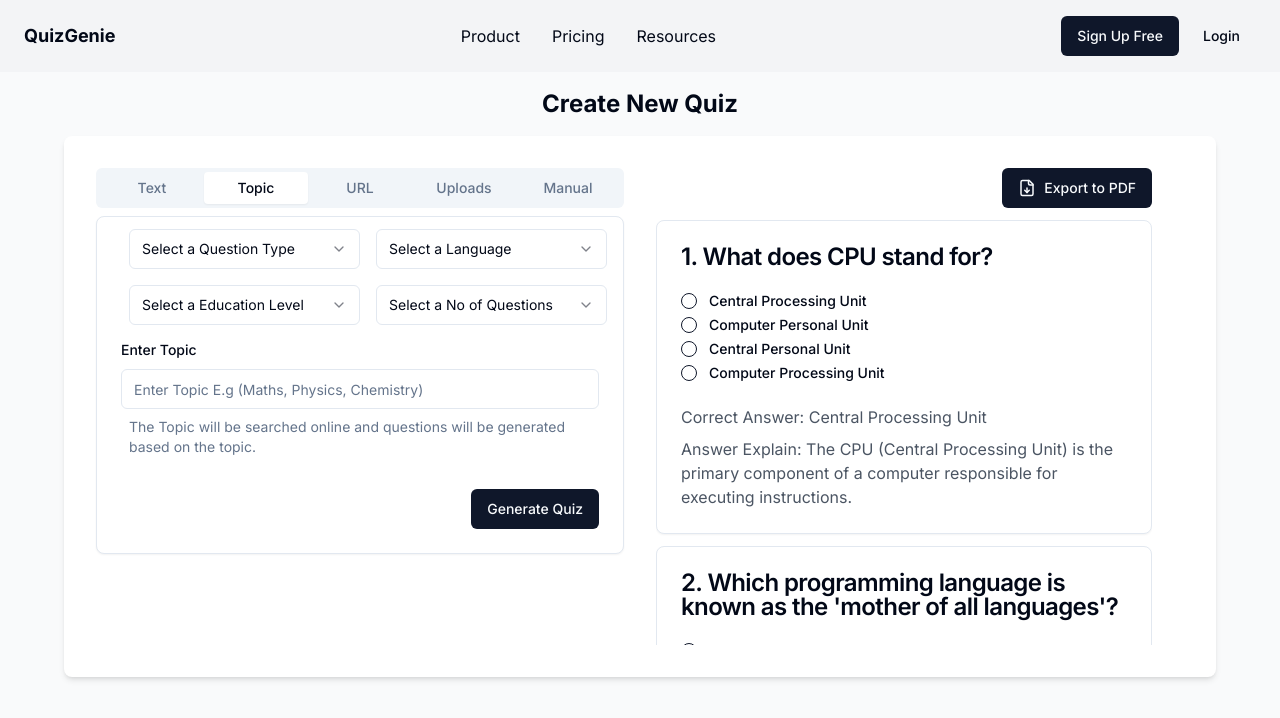
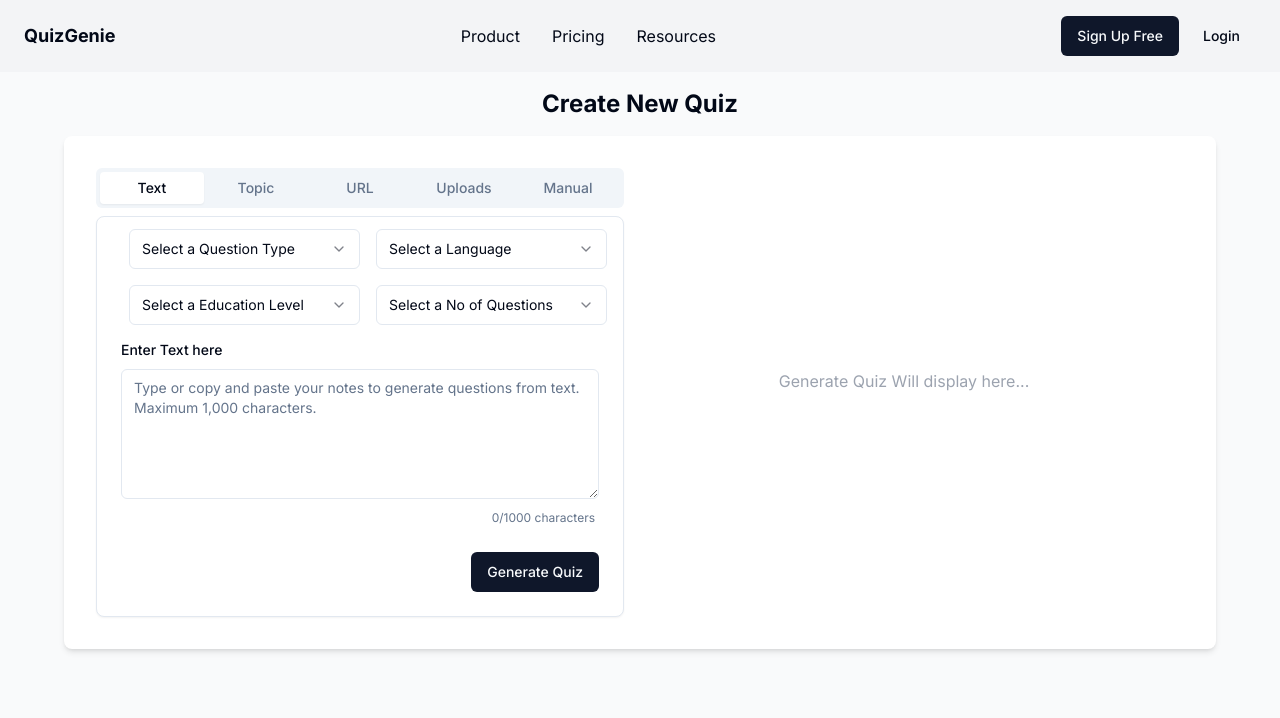
Before and after one commit to zeeshan080/quizgenie, a Next.js app: page /create in a window 1280 px wide. Shown: the top 718 px of the page. Built offline with nearby package versions, Linux system fonts and the light colour scheme.

Commit message:
implemented backend chatgpt api for quiz question

```diff
--- a/src/app/(home)/create/page.tsx
+++ b/src/app/(home)/create/page.tsx
@@ -1,5 +1,4 @@
-import QuizCreateCard from "@/components/quiz/create/QuizCreateCard";
-import ViewQuiz from "@/components/quiz/create/ViewQuiz";
+import CreateQuiz from "@/components/quiz/create/CreateQuiz";
 import React from "react";
 
 type Props = {};
@@ -8,10 +7,7 @@ export default function createPage({}: Props) {
   return (
     <section className="bg-gray-50  h-screen">
       <h1 className="text-2xl font-bold text-center py-4">Create New Quiz</h1>
-      <div className="bg-white shadow-md rounded-lg p-8 flex justify-between mx-16">
-        <QuizCreateCard />
-        <ViewQuiz/>
-      </div>
+      <CreateQuiz/>
     </section>
   );
 }
--- /dev/null
+++ b/src/components/quiz/create/CreateQuiz.tsx
@@ -0,0 +1,21 @@
+"use client";
+import React, { useState } from "react";
+import QuizCreateCard from "@/components/quiz/create/QuizCreateCard";
+import ViewQuiz from "@/components/quiz/create/ViewQuiz";
+import { mcqsQuizType } from "@/types/common";
+
+type Props = {};
+
+export default function CreateQuiz({}: Props) {
+  const [quiz, setQuiz] = useState<mcqsQuizType[] | []>([]);
+  const [loading, setLoading] = useState(false);
+  const getQuiz = (quiz: mcqsQuizType[]) => {
+    setQuiz(quiz);
+  };
+  return (
+    <div className="bg-white shadow-md rounded-lg p-8 flex flex-col lg:flex-row justify-between mx-16">
+      <QuizCreateCard getQuizData={getQuiz} loading={setLoading} />
+      <ViewQuiz loading={loading} quizData={quiz} />
+    </div>
+  );
+}
--- a/src/components/quiz/create/QuizCreateCard.tsx
+++ b/src/components/quiz/create/QuizCreateCard.tsx
@@ -4,18 +4,17 @@ import { Tabs, TabsList, TabsTrigger } from "@/components/ui/tabs";
 import React from "react";
 import QuizTextTab from "./QuizTextTab";
 import QuizTopicTab from "./QuizTopicTab";
+import { mcqsQuizType } from "@/types/common";
 
-type Props = {};
+type Props = {
+  getQuizData: (quiz:mcqsQuizType[]) => void;
+  loading: (loading: boolean) => void;
+};
 
-
-
-export default function QuizCreateCard({}: Props) {
-
-
-
+export default function QuizCreateCard({getQuizData,loading}: Props) {
   return (
-    <div className="w-[50%]">
-      <Tabs defaultValue="topic">
+    <div className="lg:w-[50%]">
+      <Tabs defaultValue="text">
         <TabsList className="grid w-full grid-cols-5">
           <TabsTrigger value="text">Text</TabsTrigger>
           <TabsTrigger value="topic">Topic</TabsTrigger>
@@ -23,8 +22,8 @@ export default function QuizCreateCard({}: Props) {
           <TabsTrigger value="uploads">Uploads</TabsTrigger>
           <TabsTrigger value="manual">Manual</TabsTrigger>
         </TabsList>
-        <QuizTextTab value="text"/>
-        <QuizTopicTab value="topic"/>
+        <QuizTextTab value="text" quizData = {getQuizData} loading={loading}/>
+        <QuizTopicTab value="topic" />
       </Tabs>
     </div>
   );
--- a/src/components/quiz/create/QuizTextTab.tsx
+++ b/src/components/quiz/create/QuizTextTab.tsx
@@ -3,7 +3,6 @@ import { TabsContent } from "@/components/ui/tabs";
 import { Button } from "@/components/ui/button";
 import { Card, CardContent, CardFooter } from "@/components/ui/card";
 
-import * as z from "zod";
 import { useForm } from "react-hook-form";
 import { zodResolver } from "@hookform/resolvers/zod";
 import SelectOption from "./SelectOption";
@@ -15,20 +14,46 @@ import {
   FormLabel,
   FormControl,
   FormMessage,
+  FormDescription,
 } from "@/components/ui/form";
-import { textFormSchema } from "@/types/common";
+import { mcqsQuizType, textFormSchema,TextFormSchemaType } from "@/types/common";
+import { useState } from "react";
 
 type Props = {
   value: string;
+  quizData: (quiz:mcqsQuizType[]) => void;
+  loading: (loading: boolean) => void;
 };
 
-export default function QuizTextTab({ value }: Props) {
-  const form = useForm<z.infer<typeof textFormSchema>>({
+type quizType = TextFormSchemaType & {quizOption: string};
+
+
+export default function QuizTextTab({ value,quizData,loading }: Props) {
+
+  const form = useForm<TextFormSchemaType>({
     resolver: zodResolver(textFormSchema),
   });
-
-  function onSubmit(data: z.infer<typeof textFormSchema>) {
-    console.log(data);
+  const [charCount, setCharCount] = useState(0);
+  const handleCharCount = (event: React.ChangeEvent<HTMLTextAreaElement>) => {
+    setCharCount(event.currentTarget.value.length);
+  };
+  async function onSubmit(data: TextFormSchemaType) {
+    const fullData : quizType = {...data, quizOption: "text"};
+    console.log(fullData, "-------");
+    loading(true);
+    const reponse = await fetch("/api/text-quiz", {
+      method: "POST",
+      headers: {
+        "Content-Type": "application/json",
+      },
+      body: JSON.stringify({ text_quiz: fullData }),
+    });
+    const res = await reponse.json();
+    console.log(res,"--------api reponse--------");
+    const result:mcqsQuizType[] = res.questions;
+    quizData(result);
+    loading(false);
+    console.log(result);
   }
 
   return (
@@ -49,11 +74,12 @@ export default function QuizTextTab({ value }: Props) {
                           { id: "mcqs", title: "MCQS" },
                           { id: "truefalse", title: "True - False" },
                           { id: "shortqa", title: "Short Q and A" },
-                          { id: "fillblank", title: "Fill in the Blanks" },
+                          { id: "fillblanks", title: "Fill in the Blanks" },
                         ]}
                         label={"Question Type"}
                         placeholder={"Select a Question Type"}
                       />
+                      <FormMessage />
                     </FormItem>
                   )}
                 />
@@ -72,6 +98,7 @@ export default function QuizTextTab({ value }: Props) {
                         placeholder={"Select a Language"}
                         field={field}
                       />
+                      <FormMessage />
                     </FormItem>
                   )}
                 />
@@ -93,6 +120,7 @@ export default function QuizTextTab({ value }: Props) {
                         placeholder={"Select a Education Level"}
                         field={field}
                       />
+                      <FormMessage />
                     </FormItem>
                   )}
                 />
@@ -127,11 +155,18 @@ export default function QuizTextTab({ value }: Props) {
                       <FormLabel>Enter Text here</FormLabel>
                       <FormControl>
                         <Textarea
+                          maxLength={1000}
+                          onInput={handleCharCount}
                           className="min-h-[130px]"
                           {...field}
                           placeholder="Type or copy and paste your notes to generate questions from text. Maximum 1,000 characters."
                         />
                       </FormControl>
+                      <FormDescription className="text-right">
+                        <span className="text-[12px] pr-1">
+                          {charCount}/1000 characters
+                        </span>
+                      </FormDescription>
                       <FormMessage />
                     </FormItem>
                   )}
--- a/src/components/quiz/create/ViewQuiz.tsx
+++ b/src/components/quiz/create/ViewQuiz.tsx
@@ -3,142 +3,48 @@ import { ScrollArea } from "@/components/ui/scroll-area";
 import SingleQuizCard from "./SingleQuizCard";
 import { Button } from "@/components/ui/button";
 import { FileDown, Loader } from "lucide-react";
+import { mcqsQuizType } from "@/types/common";
 
-type Props = {};
+type Props = {
+  loading: boolean;
+  quizData:mcqsQuizType[] | [];
+};
 
-const computerScienceQuestions = [
-  {
-    id: "1",
-    question: "What does CPU stand for?",
-    options: [
-      "Central Processing Unit",
-      "Computer Personal Unit",
-      "Central Personal Unit",
-      "Computer Processing Unit",
-    ],
-    answer: "Central Processing Unit",
-    explain:
-      "The CPU (Central Processing Unit) is the primary component of a computer responsible for executing instructions.",
-  },
-  {
-    id: "2",
-    question:
-      "Which programming language is known as the 'mother of all languages'?",
-    options: ["C", "Python", "Fortran", "Assembly"],
-    answer: "Fortran",
-    explain:
-      "Fortran (Formula Translation) is considered the first high-level programming language, earning it the nickname 'mother of all languages'.",
-  },
-  {
-    id: "3",
-    question: "What is the purpose of an IP address?",
-    options: [
-      "Identifying a device on a network",
-      "Accessing web pages",
-      "Ensuring data security",
-      "Creating email accounts",
-    ],
-    answer: "Identifying a device on a network",
-    explain:
-      "An IP address uniquely identifies a device on a network, allowing it to communicate with other devices.",
-  },
-  {
-    id: "4",
-    question: "What does HTML stand for?",
-    options: [
-      "Hyper Text Markup Language",
-      "High Tech Modern Language",
-      "Home Tool Markup Language",
-      "Hyperlinking Text Modern Language",
-    ],
-    answer: "Hyper Text Markup Language",
-    explain:
-      "HTML is a markup language used to create web pages and stands for Hyper Text Markup Language.",
-  },
-  {
-    id: "5",
-    question:
-      "Which data structure operates on a Last In, First Out (LIFO) basis?",
-    options: ["Queue", "Array", "Stack", "Linked List"],
-    answer: "Stack",
-    explain:
-      "A stack is a data structure that follows the Last In, First Out (LIFO) principle.",
-  },
-  {
-    id: "6",
-    question: "What does SQL stand for?",
-    options: [
-      "Structured Query Language",
-      "Sequential Query Language",
-      "Structured Question Language",
-      "Sequential Question Language",
-    ],
-    answer: "Structured Query Language",
-    explain:
-      "SQL is used for managing and manipulating databases and stands for Structured Query Language.",
-  },
-  {
-    id: "7",
-    question: "Which programming language uses 'print' to display output?",
-    options: ["C++", "Java", "Python", "Ruby"],
-    answer: "Python",
-    explain:
-      "'print' is used in Python to display output to the console or terminal.",
-  },
-  {
-    id: "8",
-    question: "What is the purpose of a firewall in computer networks?",
-    options: [
-      "Blocking unauthorized access",
-      "Accelerating network speed",
-      "Creating backups",
-      "Encrypting data",
-    ],
-    answer: "Blocking unauthorized access",
-    explain:
-      "A firewall is a security device or software that monitors and controls incoming and outgoing network traffic, blocking unauthorized access.",
-  },
-  {
-    id: "9",
-    question: "What is the binary representation of the decimal number 10?",
-    options: ["1010", "1100", "1001", "1110"],
-    answer: "1010",
-    explain: "The binary representation of 10 is 1010.",
-  },
-  {
-    id: "10",
-    question: "Which sorting algorithm has the best time complexity?",
-    options: ["Bubble Sort", "Merge Sort", "Insertion Sort", "Selection Sort"],
-    answer: "Merge Sort",
-    explain:
-      "Merge Sort has a time complexity of O(n log n) in the average and worst cases, making it efficient for large datasets.",
-  },
-];
-
-export default function ViewQuiz({}: Props) {
+export default function ViewQuiz({ loading, quizData }: Props) {
   return (
-    <div className="w-[50%] mx-4">
-        {/* <div className="flex justify-center h-[425px] items-center animate-pulse">
-            <Loader size={60} className="animate-spin delay-150 text-slate-900"/>
-        </div> */}
+    <div className="lg:w-[50%] lg:mx-4">
+      {!loading && quizData.length == 0 ? (
+        <div className="flex justify-center items-center h-[425px]">
+         <p className="text-[16px] text-gray-400">
+         Generate Quiz Will display here...
+         </p>
+        </div>
+      ) : loading ? (
+        <div className="flex justify-center h-[425px] items-center animate-pulse">
+          <Loader size={60} className="animate-spin delay-150 text-slate-900" />
+        </div>
+      ) : (
         <div>
-      <div className="flex justify-end mb-3 mr-4">
-            <Button><FileDown size={18} className="mr-2"/> Export to PDF</Button>
+          <div className="flex justify-end mt-3 lg:mt-0 mb-3 mr-4">
+            <Button>
+              <FileDown size={18} className="mr-2" /> Export to PDF
+            </Button>
           </div>
           <ScrollArea className="h-[425px] px-4">
-        {computerScienceQuestions.map((item,index) => (
+            {quizData.map((item, index) => (
               <SingleQuizCard
                 key={item.id}
-            questionNo ={index+1}
+                questionNo={index + 1}
                 question={item.question}
                 options={item.options}
                 showAnwser={true}
                 correctAnswer={item.answer}
-            answerExplain={item.explain}
+                answerExplain={item.explanation}
               />
             ))}
           </ScrollArea>
         </div>
+      )}
     </div>
   );
 }
```
Also changed, not shown: src/types/common.ts (+10 -0 lines), 1 other file (tests, documents, lock files or other folders). Lines whose indentation alone changed are shown as unchanged.
